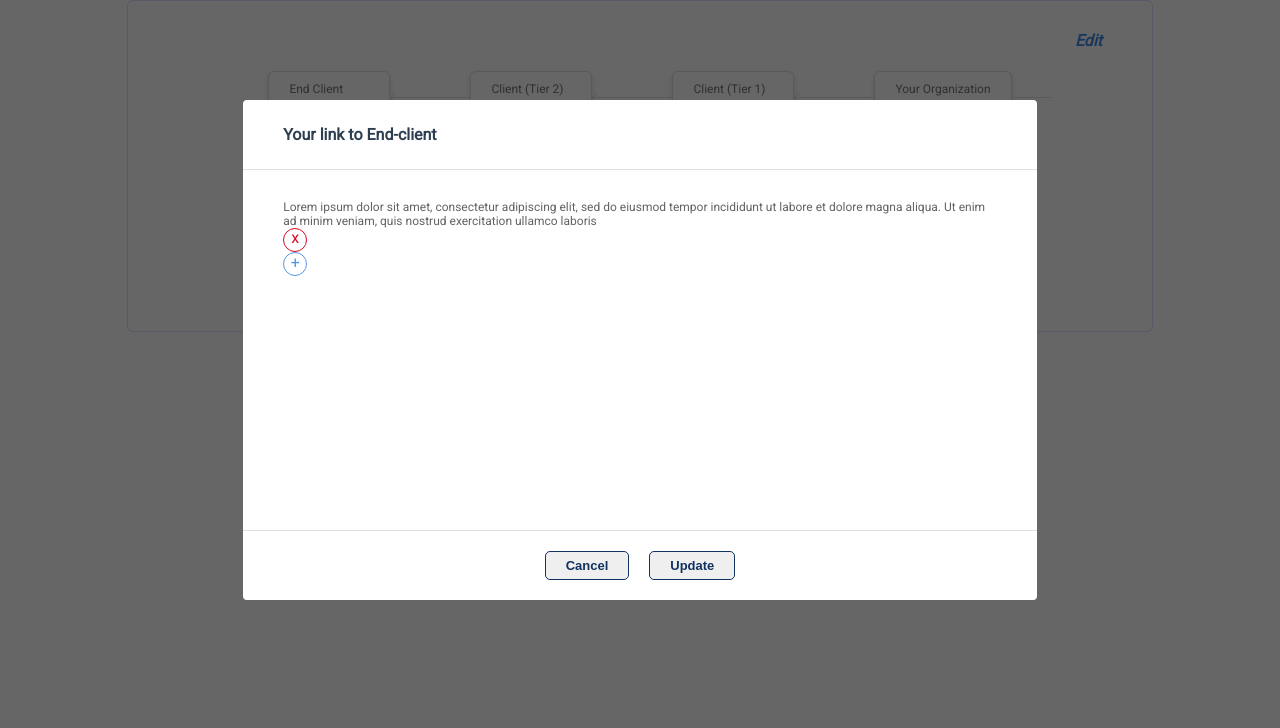
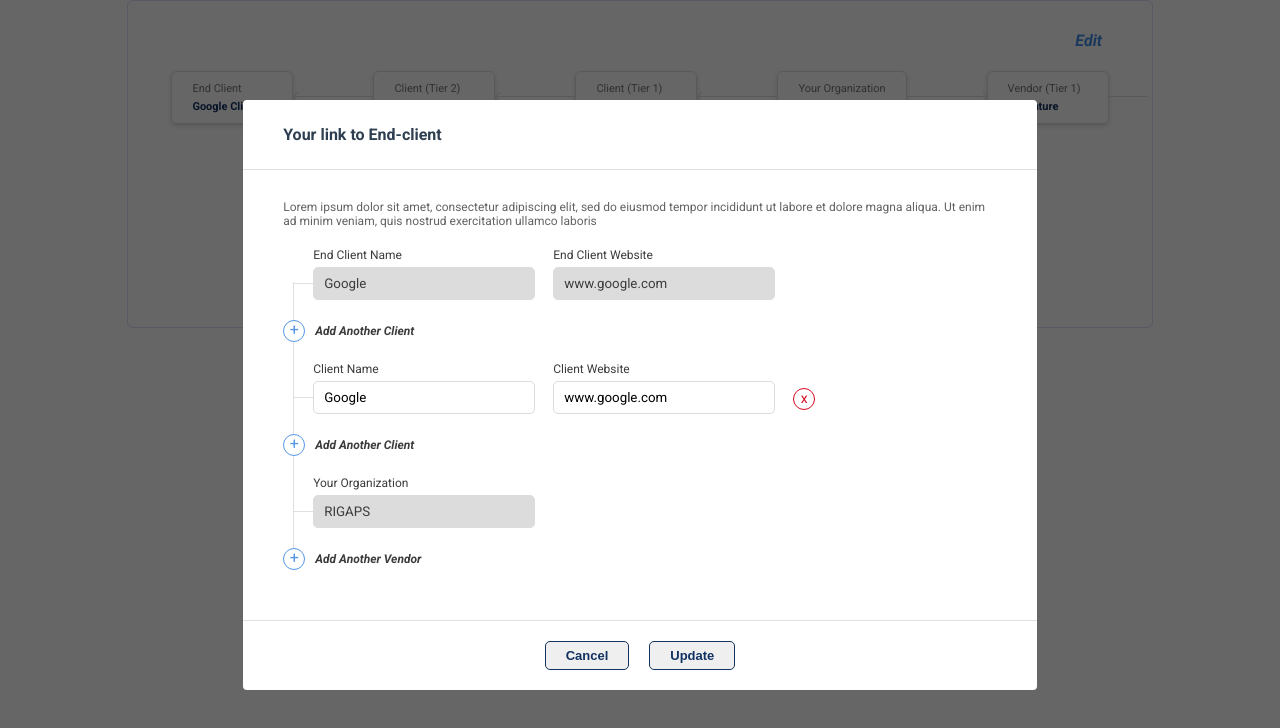
Before and after one commit to sharath0033/flow-design, a Vue app: page / in a window 1280 px wide. Shown: the top 728 px of the page. Built offline with nearby package versions, Linux system fonts and the light colour scheme.

Commit message:
HTML functional mockup completed

```diff
--- a/public/index.html
+++ b/public/index.html
@@ -5,7 +5,8 @@
     <meta http-equiv="X-UA-Compatible" content="IE=edge">
     <meta name="viewport" content="width=device-width,initial-scale=1.0">
     <link rel="icon" href="<%= BASE_URL %>favicon.ico">
-    <link href="https://fonts.googleapis.com/css?family=Roboto" rel="stylesheet">
+    <!-- <link href="https://fonts.googleapis.com/css?family=Open+Sans:300,300i,400,400i,600,600i,700i" rel="stylesheet"> -->
+    <link href="https://fonts.googleapis.com/css?family=Roboto:300,300i,400,400i,500,500i,700,700i" rel="stylesheet">
     <title>architecture-app</title>
   </head>
   <body>
--- a/src/App.vue
+++ b/src/App.vue
@@ -21,11 +21,14 @@ export default {
   body{
     margin: 0px;
     #app {
-      font-family: Roboto, sans-serif;
+      font-family: 'Roboto', sans-serif !important;
       -webkit-font-smoothing: antialiased;
       -moz-osx-font-smoothing: grayscale;
       text-align: center;
       color: #2c3e50;
     }
+    input{
+      font-family: 'Roboto', sans-serif !important;
+    }
   }
 </style>
--- a/src/components/Edit.vue
+++ b/src/components/Edit.vue
@@ -8,12 +8,52 @@
         <div id="description">Lorem ipsum dolor sit amet, consectetur adipiscing elit, sed do eiusmod tempor incididunt ut labore et dolore magna aliqua. Ut enim ad minim
 veniam, quis nostrud exercitation ullamco laboris</div>
           <div id="formSection">
+
             <div class="formGroup">
+              <div class="formItem">
+                <label>End Client Name</label>
+                <input type="text" value="Google" disabled/>
+              </div>
+              <div class="formItem">
+                <label>End Client Website</label>
+                <input type="text" value="www.google.com" disabled/>
+              </div>
+            </div>
+
+            <div class="inputGroup">
+              <div class="addBtn">+</div>
+              <label>Add Another Client</label>
+            </div>
+
+            <div class="formGroup">
+              <div class="formItem">
+                <label>Client Name</label>
+                <input type="text" value="Google"/>
+              </div>
+              <div class="formItem">
+                <label>Client Website</label>
+                <input type="text" value="www.google.com"/>
+              </div>
               <div class="removeBtn">x</div>
             </div>
+
             <div class="inputGroup">
               <div class="addBtn">+</div>
+              <label>Add Another Client</label>
             </div>
+
+            <div class="formGroup">
+              <div class="formItem">
+                <label>Your Organization</label>
+                <input type="text" value="RIGAPS" disabled/>
+              </div>
+            </div>
+
+            <div class="inputGroup">
+              <div class="addBtn">+</div>
+              <label>Add Another Vendor</label>
+            </div>
+
           </div>
       </section>
       <footer>
@@ -60,38 +100,100 @@ export default {
       section{
         padding: 30px 40px;
         text-align: left;
-        height: 300px;
         font-size: 12px;
         #description{
           color: #636363;
         }
         #formSection{
+          color: #3c3c3c;
+          margin: 20px 0px;
           .formGroup{
+            text-align: left;
+            margin-left: 30px;
+            position: relative;
+            &::before {
+              content: " ";
+              display: block;
+              position: absolute;
+              height: 1px;
+              background: #dfdfdf;
+              width: 20px;
+              left: -20px;
+              top: 35px;
+            }
+            .formItem{
+              width: 225px;
+              display: inline-block;
+              margin-right: 15px;
+              input{
+                padding: 8px 10px;
+                margin-top: 5px;
+                border-radius: 5px;
+                border: 1px solid #dcdcdc;
+                width: 200px;
+                &[disabled]{
+                  color: #3c3c3c;
+                  background-color: #dcdcdc;
+                }
+              }
+            }
             .removeBtn{
               display: inline-block;
-              width: 22px;
-              height: 22px;
+              width: 20px;
+              height: 20px;
               border: 1px solid #d50921;
               border-radius: 50%;
               color: #d50921;
               text-align: center;
-              font-size: 16px;
+              font-size: 14px;
               line-height: 18px;
               vertical-align: middle;
+              cursor: pointer;
             }
           }
           .inputGroup{
+            margin: 20px 0px;
+            position: relative;
+            &::before {
+              content: " ";
+              display: block;
+              position: absolute;
+              height: 38px;
+              background: #dfdfdf;
+              width: 1px;
+              left: 10px;
+              top: -38px;
+            }
+            &:not(:last-child){
+              &::after {
+                content: " ";
+                display: block;
+                position: absolute;
+                height: 55px;
+                background: #dfdfdf;
+                width: 1px;
+                left: 10px;
+                top: 22px;
+              }
+            }
             .addBtn{
               display: inline-block;
-              width: 22px;
-              height: 22px;
+              width: 20px;
+              height: 20px;
               border: 1px solid #5596e7;
               border-radius: 50%;
               color: #5596e7;
               text-align: center;
               font-size: 16px;
-              line-height: 20px;
+              line-height: 18px;
               vertical-align: middle;
+              cursor: pointer;
+            }
+            label{
+              font-weight: bold;
+              font-style: italic;
+              vertical-align: middle;
+              margin-left: 10px;
             }
           }
         }
--- a/src/components/Home.vue
+++ b/src/components/Home.vue
@@ -211,12 +211,12 @@ export default {
             .type {
               color: #777777;
               margin-bottom: 5px;
-              font-size: 12px;
+              font-size: 11px;
             }
             .name {
               color: #123262;
               font-weight: bold;
-              font-size: 12px;
+              font-size: 11px;
             }
           }
         }
```
